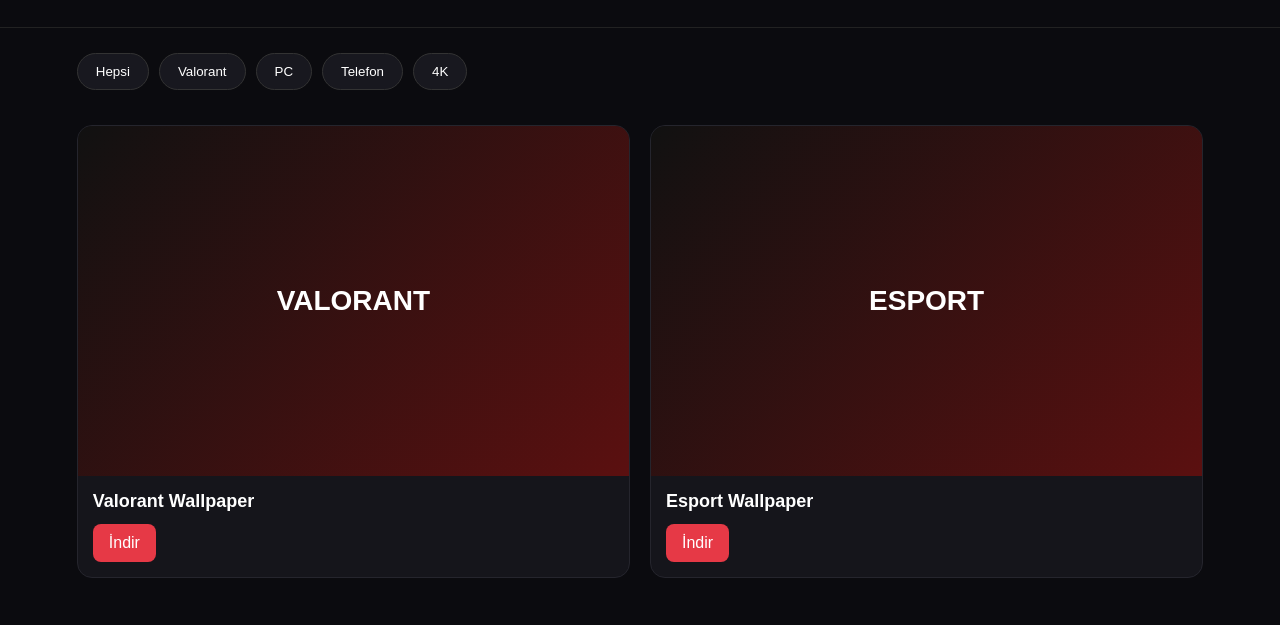
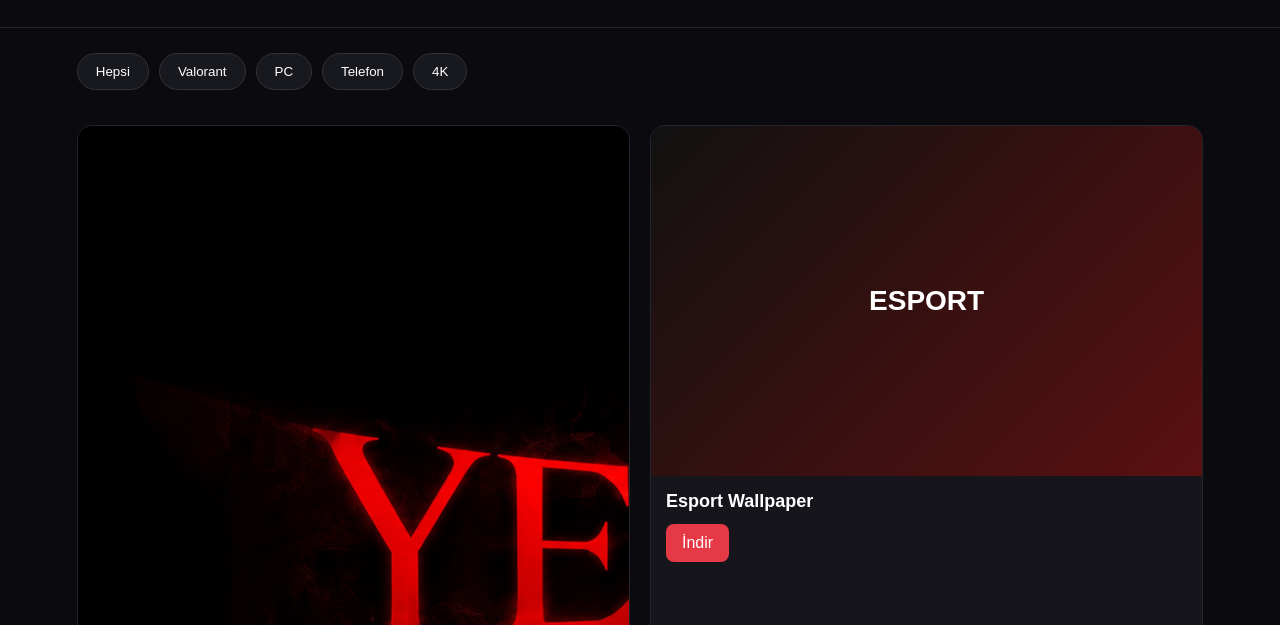
Before and after one commit to FutRavell/walpaper-site, a plain HTML site: page index.html in a window 1280 px wide. Shown: the part 96-721 px from the top of the page. Drawn offline with Linux system fonts and the light colour scheme.

Commit message:
Update index.html

```diff
--- a/index.html
+++ b/index.html
@@ -116,7 +116,8 @@
   <main class="wallpapers">
 
     <div class="card">
-      <div class="preview">VALORANT</div>
+      <img
+      src="file_00000000b5b081f4a61801debed1c269.png" alt="Valorant Wallpaper">
       <div class="info">
         <h2>Valorant Wallpaper</h2>
         <a class="download" href="#">İndir</a>
```
